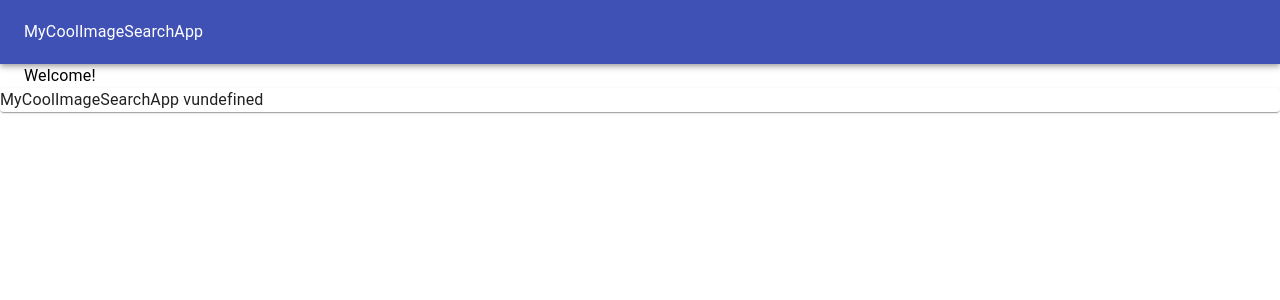
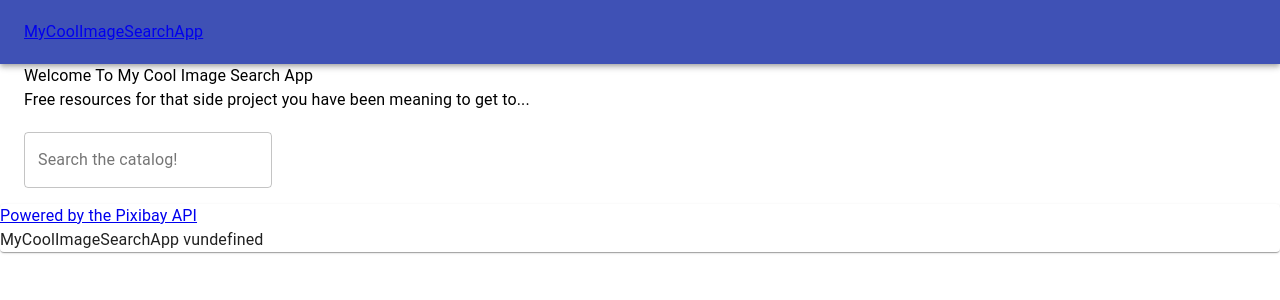
Before and after one commit to jiayuemo/myimageapp, a React (Create React App) app: page / in a window 1280 px wide. Shown: the top 300 px of the page. Built offline with nearby package versions, Linux system fonts and the light colour scheme.

Commit message:
multiple image search works

```diff
--- a/package.json
+++ b/package.json
@@ -26,7 +26,7 @@
     "build": "react-scripts build",
     "test": "react-scripts test",
     "eject": "react-scripts eject",
-    "mySetup": "cross-env REACT_APP_VERSION=$npm_package_version"
+    "mySetup": "cross-env REACT_APP_VERSION=$npm_package_version REACT_APP_API_SECRET=$npm_config_image_search_api_key REACT_APP_API_URL=$npm_config_image_search_url"
   },
   "eslintConfig": {
     "extends": [
--- a/src/components/Footer/component.tsx
+++ b/src/components/Footer/component.tsx
@@ -11,6 +11,11 @@ export default function Header(): JSX.Element {
   return (
     <footer>
       <Paper>
+        <a href="https://pixabay.com/" target="_blank" rel="noreferrer">
+          <Typography>
+            Powered by the Pixibay API
+          </Typography>
+        </a>
         <Typography>
           {`MyCoolImageSearchApp v${process.env.REACT_APP_VERSION}`}
         </Typography>
--- a/src/components/Header/component.tsx
+++ b/src/components/Header/component.tsx
@@ -13,10 +13,11 @@ export default function Header(): JSX.Element {
   return (
     <AppBar position="static">
       <Toolbar>
-        <Link to="/" />
-        <Typography>
-          MyCoolImageSearchApp
-        </Typography>
+        <Link to="/">
+          <Typography>
+            MyCoolImageSearchApp
+          </Typography>
+        </Link>
       </Toolbar>
     </AppBar>
   );
--- a/src/components/HomePage/component.tsx
+++ b/src/components/HomePage/component.tsx
@@ -2,17 +2,72 @@
 import React from 'react';
 import Container from '@material-ui/core/Container';
 import Typography from '@material-ui/core/Typography';
+import ImageList from '@material-ui/core/ImageList';
+import CircularProgress from '@material-ui/core/CircularProgress';
+import ImageListItem from '@material-ui/core/ImageListItem';
+import TextField from '@material-ui/core/TextField';
 import Page from '../Page';
+import { HomePageProps } from './types';
 import useStyles from './useStyles';
+import { ImageHit } from '../../services/image-search/types/ImageHit';
 
-export default function HomePage(): JSX.Element {
+export default function HomePage(props: HomePageProps): JSX.Element {
+  const {
+    images,
+    loading,
+    error,
+    getMultipleImages,
+  } = props;
+
   const styles = useStyles();
+
+  React.useState();
+
+  const messages = [
+    'When you cannot find a suitable gif on tenor or giphy',
+    'When you just want to find something instead of scrolling infinetely through instagram',
+    'Free resources for that side project you have been meaning to get to...',
+  ];
+
+  function handleSearchChange(e: any) {
+    const query = e.target.value;
+    if (query.length > 3) {
+      getMultipleImages(query);
+    }
+  }
+
   return (
     <Page>
       <Container>
         <Typography>
-          Welcome!
+          Welcome To My Cool Image Search App
         </Typography>
+        <Typography>
+          { messages[Math.floor(Math.random() * 3)] }
+        </Typography>
+        <br />
+        <form noValidate autoComplete="off">
+          <TextField id="outlined-basic" label="Search the catalog!" variant="outlined" onChange={(e) => handleSearchChange(e)} />
+        </form>
+        {
+          loading
+            ? <CircularProgress />
+            : (
+              <ImageList>
+                {images.map((item: ImageHit) => (
+                  <ImageListItem key={item.id}>
+                    <img
+                      srcSet={`${item.previewURL}?w=164&h=164&fit=crop&auto=format 1x,
+                      ${item.previewURL}?w=164&h=164&fit=crop&auto=format&dpr=2 2x`}
+                      alt={`${item.id}`}
+                      loading="lazy"
+                    />
+                  </ImageListItem>
+                ))}
+              </ImageList>
+            )
+        }
+        <br />
       </Container>
     </Page>
   );
--- /dev/null
+++ b/src/components/HomePage/container.ts
@@ -0,0 +1,20 @@
+/** @module components/HomePage */
+import { connect } from 'react-redux';
+import { GlobalState, AppDispatch } from 'store/types';
+import { getMultipleImages } from 'store/image/actions';
+import { selectLoading } from 'store/loading/selectors';
+import { selectError } from 'store/error/selectors';
+import HomePage from './component';
+import { HomePageDispatchProps, HomePageStateProps } from './types';
+
+export const mapStateToProps = (state: GlobalState): HomePageStateProps => ({
+  images: state.image,
+  loading: selectLoading(state.loading, 'IMAGE_GET'),
+  error: selectError(state.error, 'IMAGE_GET'),
+});
+
+export const mapDispatchToProps = (dispatch: AppDispatch): HomePageDispatchProps => ({
+  getMultipleImages: (query: string): void => { dispatch(getMultipleImages(query)); },
+});
+
+export default connect(mapStateToProps, mapDispatchToProps)(HomePage);
--- a/src/components/HomePage/index.ts
+++ b/src/components/HomePage/index.ts
@@ -1,4 +1,4 @@
 /** @module components/HomePage */
-import HomePage from './component';
+import HomePage from './container';
 
 export default HomePage;
--- /dev/null
+++ b/src/components/HomePage/types.ts
@@ -0,0 +1,17 @@
+/** @module components/HomePage */
+import { ImageState } from '../../store/image/types';
+
+export interface HomePageStateProps {
+  images: ImageState;
+  loading: boolean;
+  error: boolean;
+}
+
+export interface HomePageDispatchProps {
+  getMultipleImages(
+    query: string
+  ): void;
+}
+
+export type HomePageContainerProps = HomePageStateProps & HomePageDispatchProps;
+export type HomePageProps = HomePageStateProps & HomePageDispatchProps;
--- a/src/services/image-search/FetchClient.ts
+++ b/src/services/image-search/FetchClient.ts
@@ -13,8 +13,8 @@ class FetchClient implements API {
   *
   * @return a client that uses the fetch api to hit a defined endpoint
   */
-  constructor(secretApiKey = 'mySecretKey') {
-    this.prefix = '/image-search/api';
+  constructor(apiURL = '', secretApiKey = 'mySecretKey') {
+    this.prefix = apiURL;
     this.apiKey = secretApiKey;
   }
 
@@ -25,8 +25,7 @@ class FetchClient implements API {
    * @return A promise containing an array of image hit
    */
   async searchImages(query: string): Promise<Array<ImageHit>> {
-    const response = await fetch(`${this.prefix}/key=${this.apiKey}&q=${query}`);
-
+    const response = await fetch(`${this.prefix}/?key=${this.apiKey}&q=${query}&safesearch=true`);
     await FetchClient.handleError(response);
     const json = await response.json();
     const imageHits = json.hits;
@@ -40,8 +39,7 @@ class FetchClient implements API {
    * @return A promise containing an array of image hit, single element
    */
   async searchImageById(id: number): Promise<Array<ImageHit>> {
-    const response = await fetch(`${this.prefix}/key=${this.apiKey}&id=${id}`);
-
+    const response = await fetch(`${this.prefix}/?key=${this.apiKey}&id=${id}&safesearch=true`);
     await FetchClient.handleError(response);
     const json = await response.json();
     const imageHits = json.hits;
--- a/src/store/image/actions.ts
+++ b/src/store/image/actions.ts
@@ -40,8 +40,9 @@ export const getMultipleImages = (
 ) => async (dispatch: AppDispatch): Promise<void> => {
   dispatch(getImageRequest());
   try {
-    console.log(process.env.npm_config_image_search_api_key);
-    const myClient = new ImageSearchClient();
+    const secretKey = process.env.REACT_APP_API_SECRET;
+    const apiURL = process.env.REACT_APP_API_URL;
+    const myClient = new ImageSearchClient(apiURL, secretKey);
     const images = await myClient.searchImages(query);
     dispatch(getImageSuccess(images));
   } catch (error) {
@@ -60,8 +61,9 @@ export const getSingleImage = (
 ) => async (dispatch: AppDispatch): Promise<void> => {
   dispatch(getImageRequest());
   try {
-    console.log(process.env.npm_config_image_search_api_key);
-    const myClient = new ImageSearchClient();
+    const secretKey = process.env.REACT_APP_API_SECRET;
+    const apiURL = process.env.REACT_APP_API_URL;
+    const myClient = new ImageSearchClient(apiURL, secretKey);
     const images = await myClient.searchImageById(id);
     dispatch(getImageSuccess(images));
   } catch (error) {
--- a/src/store/loading/selector.ts
+++ b/src/store/loading/selectors.ts
@@ -6,7 +6,7 @@ import { LoadingState } from './types';
  * @param requestName The name of the request
  * @returns boolean loadingStatus
  */
-export function selectError(
+export function selectLoading(
   state: LoadingState,
   requestName: string,
 ): boolean {
```
Also changed, not shown: src/store/error/selectors.ts (renamed from src/store/error/selector.ts).
